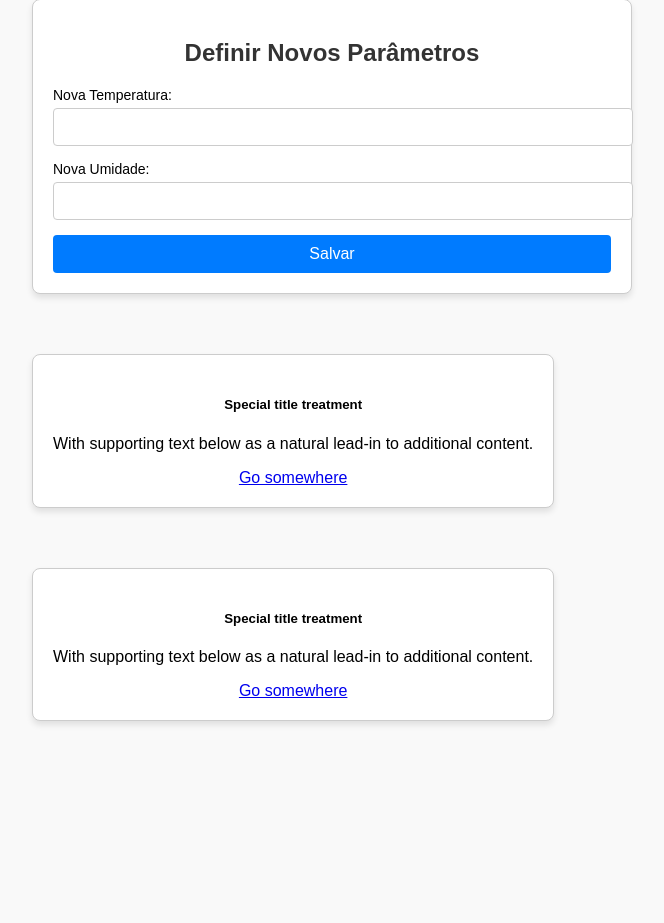
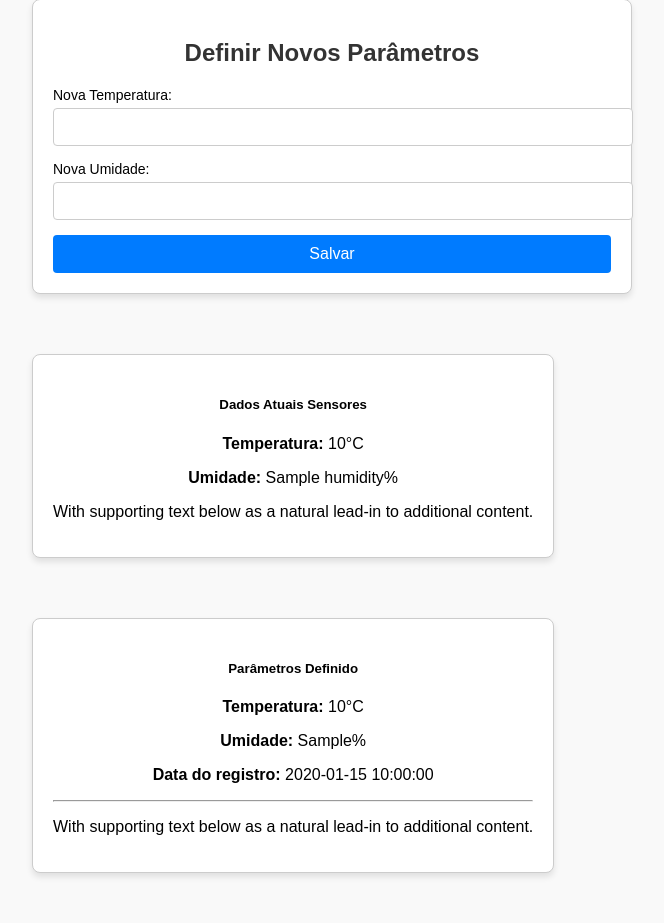
Before and after one commit to guilhermealano/project-temperature-humidity, a Flask app: page / in a window 1280 px wide. Shown: the part 530-1453 px from the top of the page, without its empty margins (308-972 px from the left). Before the commit the page ends 1255 px from the top, so only its background shows below. Run offline with Flask 3, Linux system fonts and the light colour scheme; a database or web service that is not in the repository returns one stand-in record (values such as "Sample title"); some libraries are stand-ins or nearby versions.

Commit message:
test: cards new

```diff
--- a/templates/index.html
+++ b/templates/index.html
@@ -121,18 +121,24 @@
             <div class="col-sm-6">
                 <div class="card">
                   <div class="card-body">
-                    <h5 class="card-title">Special title treatment</h5>
+                    <h5 class="card-title">Dados Atuais Sensores</h5>
+                    <p><strong>Temperatura:</strong> {{ temperature if temperature is not none else "N/A" }}°C</p>
+                    <p><strong>Umidade:</strong> {{ humidity if humidity is not none else "N/A" }}%</p>
                     <p class="card-text">With supporting text below as a natural lead-in to additional content.</p>
-                    <a href="#" class="btn btn-primary">Go somewhere</a>
                   </div>
                 </div>
               </div>
               <div class="col-sm-6">
                 <div class="card">
                   <div class="card-body">
-                    <h5 class="card-title">Special title treatment</h5>
+                    <h5 class="card-title">Parâmetros Definido</h5>
+                    {% for param in parameters %}
+                    <p><strong>Temperatura:</strong> {{ param[0] }}°C</p>
+                    <p><strong>Umidade:</strong> {{ param[1] }}%</p>
+                    <p><strong>Data do registro:</strong> {{ param[2] }}</p>
+                    <hr>
+                    {% endfor %}
                     <p class="card-text">With supporting text below as a natural lead-in to additional content.</p>
-                    <a href="#" class="btn btn-primary">Go somewhere</a>
                   </div>
                 </div>
               </div>
```
